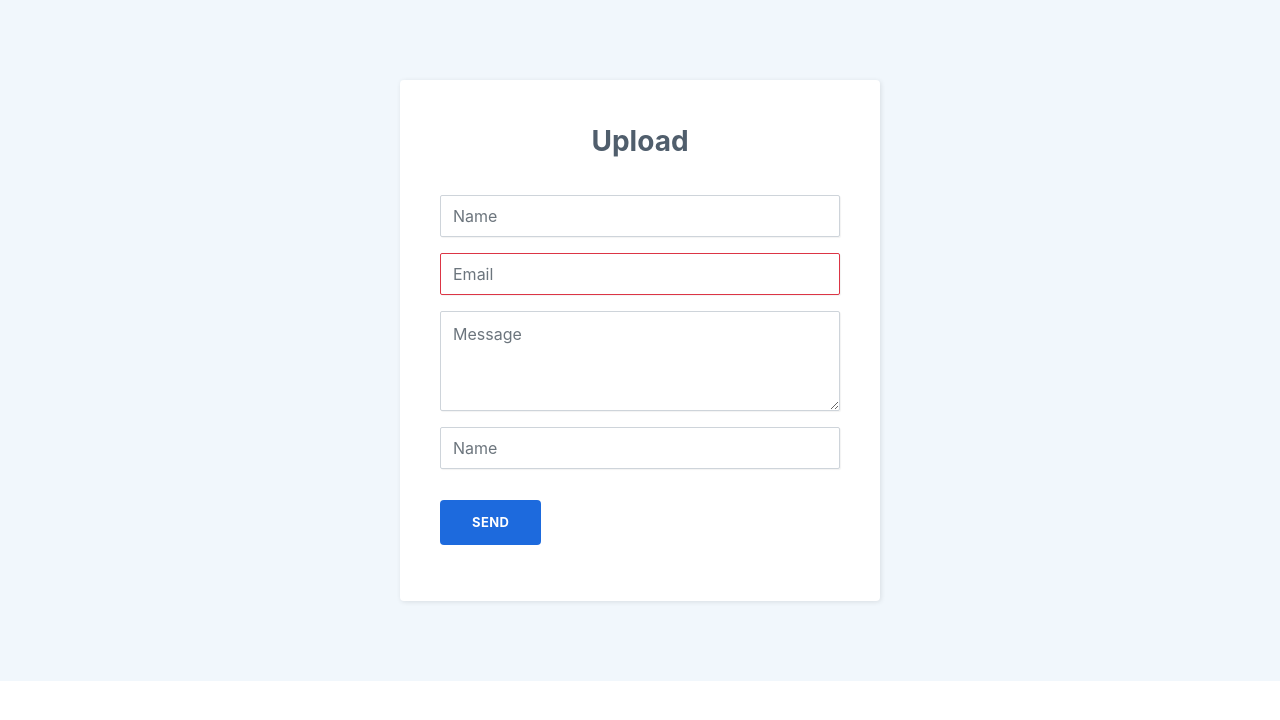
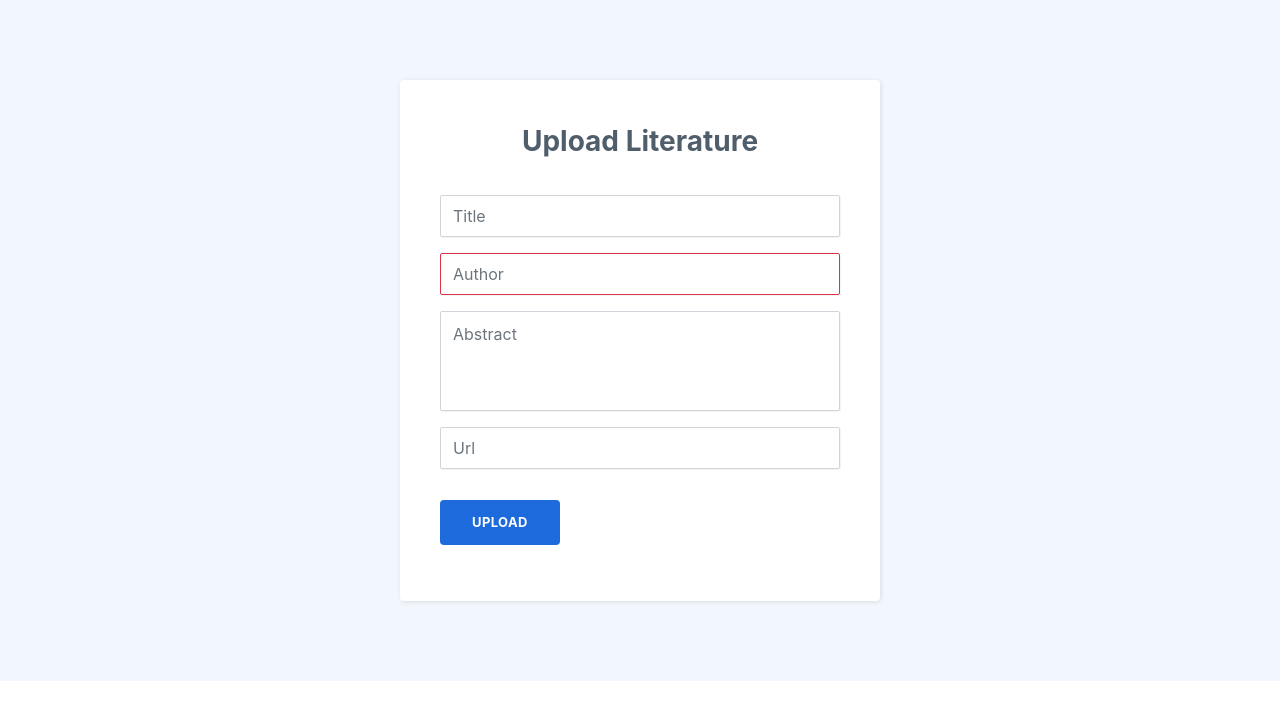
Before and after one commit to kimsimon902/corpusmanagementsystem, a Django app: page /upload/ in a window 1280 px wide. Shown: the top 720 px of the page. Run offline with Django 3.2, Linux system fonts and the light colour scheme; some libraries are stand-ins or nearby versions.

Commit message:
Update upload.html

```diff
--- a/signup/templates/upload.html
+++ b/signup/templates/upload.html
@@ -4,7 +4,7 @@
 <head>
     <meta charset="utf-8">
     <meta name="viewport" content="width=device-width, initial-scale=1.0, shrink-to-fit=no">
-    <title>uform</title>
+    <title>Corpus Management System</title>
     <link rel="stylesheet" href="{% static '\users\css\bootstrap.min.css' %}">
     <link rel="stylesheet" href="{% static '\users\css\uform.css' %}">
     <link rel="stylesheet" href="{% static '\users\css\Registration-Form-with-Photo.css' %}">
@@ -13,12 +13,12 @@
 <body>
     <section class="contact-clean">
         <form method="post">
-            <h2 class="text-center">Upload</h2>
-            <div class="mb-3"><input class="form-control" type="text" name="name" placeholder="Name"></div>
-            <div class="mb-3"><input class="form-control is-invalid" type="email" name="email" placeholder="Email"><small class="form-text text-danger"></small></div>
-            <div class="mb-3"><textarea class="form-control" name="message" placeholder="Message" rows="14"></textarea></div>
-            <div class="mb-3"><input class="form-control" type="text" name="name" placeholder="Name"></div>
-            <div class="mb-3"><button class="btn btn-primary" type="submit">send </button></div>
+            <h2 class="text-center">Upload Literature</h2>
+            <div class="mb-3"><input class="form-control" type="text" name="name" placeholder="Title"></div>
+            <div class="mb-3"><input class="form-control is-invalid" type="text" name="author" placeholder="Author"><small class="form-text text-danger"></small></div>
+            <div class="mb-3"><textarea class="form-control" name="abstract" placeholder="Abstract" rows="14" style="resize: none;"></textarea></div>
+            <div class="mb-3"><input class="form-control" type="text" name="url" placeholder="Url"></div>
+            <div class="mb-3"><button class="btn btn-primary" type="submit">Upload</button></div>
         </form>
     </section>
     <script src="static\users\js\bootstrap.min.js"></script>
```
